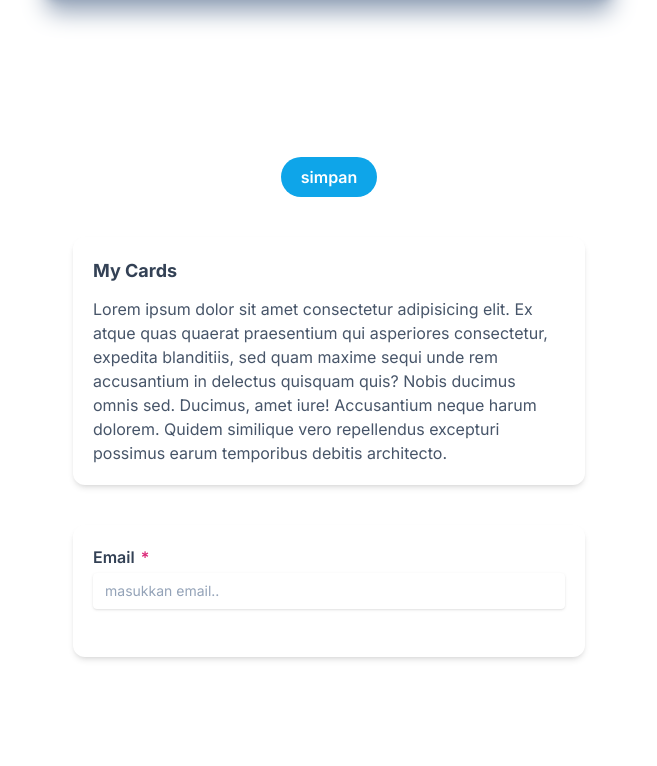
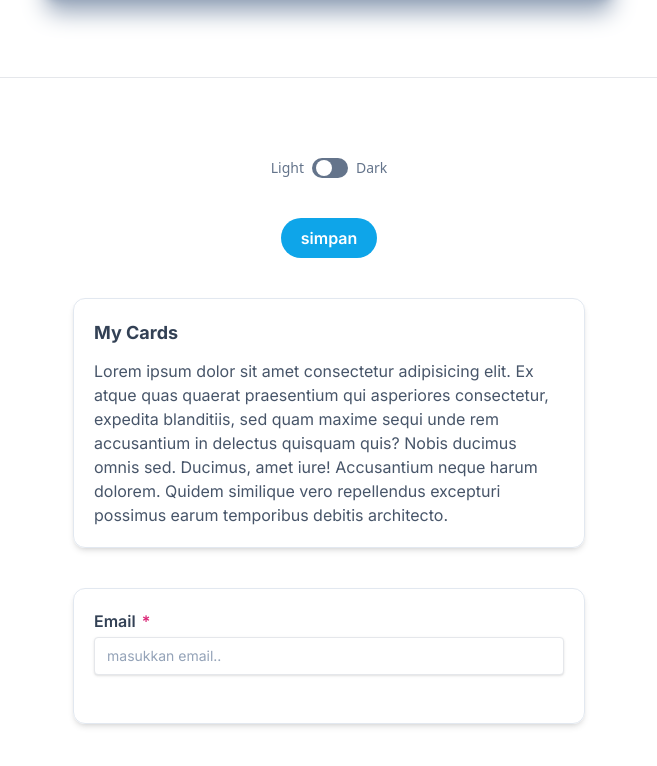
Before and after one commit to Downy-Labs/riset-tailwindcss, a website: page src/index.html in a window 1280 px wide. Shown: the part 1699-2465 px from the top of the page, without its empty margins (311-968 px from the left). Drawn offline with nearby package versions, Linux system fonts and the light colour scheme; files that its build step writes are made by us from their sources.

Commit message:
adding dark mode

```diff
--- a/src/index.html
+++ b/src/index.html
@@ -7,7 +7,7 @@
     <link rel="stylesheet" href="/dist/output.css" />
     <title>belajar tailwind</title>
   </head>
-  <body>
+  <body class="dark:bg-slate-800 dark:text-slate-200">
     <h1>experimental tailwindcss</h1>
     <section class="mb-10">
       <h2>spacing</h2>
@@ -95,19 +95,34 @@
     </div>
     <hr class="my-20" />
 
+    <div class="flex justify-center">
+      <span class="text-sm text-slate-500 mr-2">Light</span>
+      <input type="checkbox" id="toggle" class="hidden" />
+      <label for="toggle">
+        <div
+          class="w-9 h-5 bg-slate-500 rounded-full flex items-center p-1 cursor-pointer"
+        >
+          <div class="w-4 h-4 bg-white rounded-full toggle-circle"></div>
+        </div>
+      </label>
+      <span class="text-sm text-slate-500 ml-2">Dark</span>
+    </div>
+
     <button
-      class="my-10 bg-sky-500 px-5 py-2 rounded-full text-white font-semibold font-inter block mx-auto hover:bg-sky-600 active:bg-sky-700 focus:ring focus:ring-sky-300"
+      class="my-10 bg-sky-500 px-5 py-2 rounded-full text-white font-semibold font-inter block mx-auto hover:bg-sky-600 active:bg-sky-700 focus:ring focus:ring-sky-300 dark:bg-slate-300 dark:text-slate-800 dark:hover:text-slate-900 dark:hover:bg-slate-100"
     >
       simpan
     </button>
     <div
-      class="max-w-lg my-10 border border-slate-200 rounded-xl mx-auto p-5 shadow-md font-inter hover:bg-sky-500 group"
+      class="max-w-lg my-10 border border-slate-200 rounded-xl mx-auto p-5 shadow-md font-inter hover:bg-sky-500 group dark:hover:bg-slate-300"
     >
-      <h5 class="font-bold text-slate-700 text-lg mb-3 group-hover:text-white">
+      <h5
+        class="font-bold text-slate-700 text-lg mb-3 group-hover:text-white dark:group-hover:text-slate-800"
+      >
         My Cards
       </h5>
       <p
-        class="text-slate-600 group-hover:text-white selection:bg-lime-300 selection:text-slate-900"
+        class="text-slate-600 group-hover:text-white selection:bg-lime-300 selection:text-slate-900 dark:group-hover:text-slate-800"
       >
         Lorem ipsum dolor sit amet consectetur adipisicing elit. Ex atque quas
         quaerat praesentium qui asperiores consectetur, expedita blanditiis, sed
@@ -135,13 +150,23 @@
             class="px-3 py-2 border shadow rounded w-full block text-sm placeholder:text-slate-400 focus:outline-none focus:ring-1 focus:ring-sky-500 focus:sky-500 invalid:text-pink-600 invalid:focus:ring-pink-700 invalid:focus:border-pink-700 peer"
           />
 
-          <p class="text-sm m-1 text-pink-700
-          invisible peer-invalid:visible">
+          <p class="text-sm m-1 text-pink-700 invisible peer-invalid:visible">
             Email tidak valid
           </p>
         </label>
       </form>
     </div>
     <div class="mb-96"></div>
+    <script>
+      const checkbox = document.querySelector("#toggle");
+
+      const html = document.querySelector("html");
+
+      checkbox.addEventListener("click", function () {
+        checkbox.checked
+          ? html.classList.add("dark")
+          : html.classList.remove("dark");
+      });
+    </script>
   </body>
 </html>
--- a/src/input.css
+++ b/src/input.css
@@ -1,8 +1,8 @@
-@import url('https://fonts.googleapis.com/css2?family=Inter:wght@200;400;600;700;900&display=swap');
+@import url("https://fonts.googleapis.com/css2?family=Inter:wght@200;400;600;700;900&display=swap");
 @tailwind base;
 @tailwind components;
 @tailwind utilities;
 
-*{
-    border: red
+#toggle:checked ~ label div.toggle-circle {
+  @apply translate-x-3;
 }
--- a/tailwind.config.js
+++ b/tailwind.config.js
@@ -1,5 +1,6 @@
 /** @type {import('tailwindcss').Config} */
 module.exports = {
+  darkMode: 'class',
   content: ["./src/**/*.{html,js}"],
   theme: {
     extend: {
```
